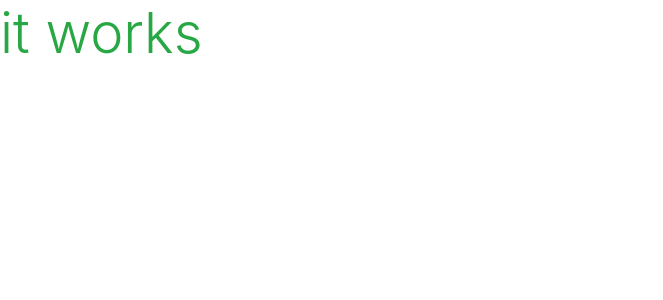
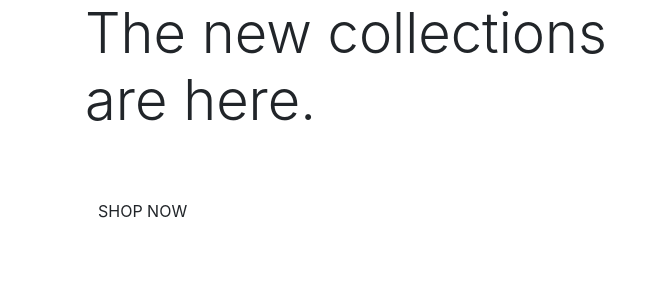
Before and after one commit to Jonnywdev/boutique_ado, a Django app: page / in a window 1280 px wide. Shown: the top 300 px of the page, without its empty margins (0-663 px from the left). Run offline with Django 3.2, Linux system fonts and the light colour scheme.

Commit message:
Added home page content

```diff
--- a/boutiqo_ado/settings.py
+++ b/boutiqo_ado/settings.py
@@ -68,7 +68,7 @@ TEMPLATES = [
         'OPTIONS': {
             'context_processors': [
                 'django.template.context_processors.debug',
-                'django.template.context_processors.request', #required by allauth
+                'django.template.context_processors.request',  #required by allauth
                 'django.contrib.auth.context_processors.auth',
                 'django.contrib.messages.context_processors.messages',
             ],
--- a/home/templates/home/index.html
+++ b/home/templates/home/index.html
@@ -1,6 +1,29 @@
 {% extends "base.html" %}
 {% load static %}
 
+{% block page_header %}
+    <div class="container header-container">
+        <div class="row">
+            <div class="col">
+
+            </div>
+        </div>
+    </div>
+{% endblock %}
+
 {% block content %}
-<h1 class="display-4 text-success">it works</h1>
+    <div class="container h-100">
+        <div class="row h-100">
+            <div class="col-7 col-md-6 my-auto">
+                <h1 class="display-4 logo-font text-black">
+                    The new collections are here.
+                </h1>
+                <div class="my-5">
+                    <h4>
+                        <a href="" class="shop-now-button btn btn-large rounded-0 text-uppercase py-3">Shop Now</a>
+                    </h4>
+                </div>
+            </div>
+        </div>
+    </div>
 {% endblock%}
```
